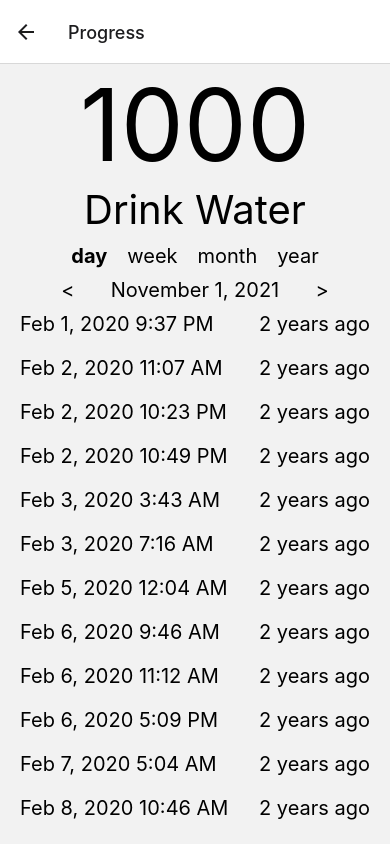
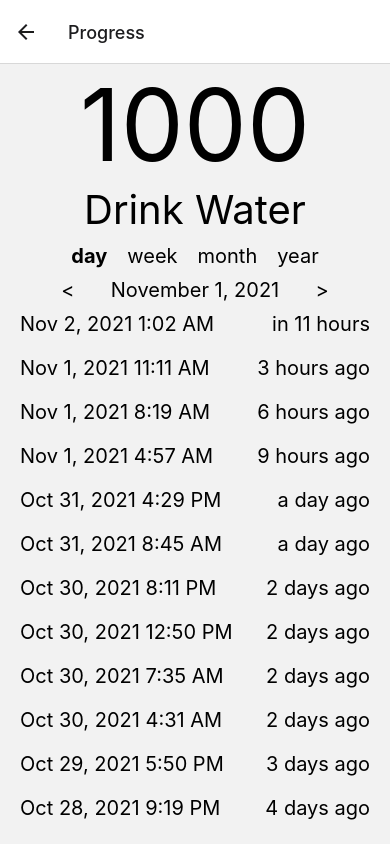
Before and after one commit to sivakar12/habit-builder-react-native, a React Native app: screen / in a window 390 px wide. Both pictures are taken after a click on the element "Drink Water". Built offline with nearby package versions, Linux system fonts and the light colour scheme.

Commit message:
Change log representation in detail component from object to sorted number

```diff
--- a/app/Charts.tsx
+++ b/app/Charts.tsx
@@ -92,9 +92,9 @@ const PeriodChanger = ({periodType, onChange}: PeriodChangerPropType) => {
 }
 
 type ChartsPropType = {
-    logs: HabitLog[]
+    timestampsSortedDown: number[]
 }
-const Charts = ({logs}: ChartsPropType) => {
+const Charts = ({timestampsSortedDown: time}: ChartsPropType) => {
     const [periodType, setPeriodType] = useState(PeriodType.Day)
     return (
         <View style={styles.chartContainer}>
--- a/app/HabitDetailView.tsx
+++ b/app/HabitDetailView.tsx
@@ -13,12 +13,12 @@ import { HabitLog } from './Types';
 import Charts from './Charts'
 
 type LogListProps = {
-    logs: HabitLog[]
+    timestampsSortedDown: number[]
 }
 
-const LogListItem = ({ log }: { log: HabitLog}) => {
-    const absoluteTime = dayjs(log.time).format('lll')
-    const relativeTime = dayjs(log.time).fromNow()
+const LogListItem = ({ millisecond }: { millisecond: number}) => {
+    const absoluteTime = dayjs(millisecond).format('lll')
+    const relativeTime = dayjs(millisecond).fromNow()
     return (
         <View style={styles.logListItem}>
             <Text style={styles.logListItemText}>
@@ -31,12 +31,12 @@ const LogListItem = ({ log }: { log: HabitLog}) => {
     )
 }
 
-const LogList = ({ logs }: LogListProps) => {
+const LogList = ({ timestampsSortedDown }: LogListProps) => {
     return (
         <FlatList
-            data={logs}
-            renderItem={({item}) => <LogListItem log={item}/>}
-            keyExtractor={log => log.time}
+            data={timestampsSortedDown}
+            renderItem={({item}) => <LogListItem millisecond={item}/>}
+            keyExtractor={ms => ms.toString()}
         />
     )
 }
@@ -46,10 +46,11 @@ const HabitDetailView = () => {
 
     const { getHabitById } = useContext(AppContext)
     const habit = getHabitById(habitId)
-
     if (!habit) {
         return <View><Text>404</Text></View>
     }
+    const timestampsSortedDown: number[] =
+        habit.logs.map(l => (new Date(l.time)).getTime()).sort((a, b) => b - a)
 
     return (
         <View style={styles.detailScreen}>
@@ -57,8 +58,8 @@ const HabitDetailView = () => {
                 {habit.logs.length}
             </Text>
             <Text style={styles.habitName}>{habit.name}</Text>
-            <Charts logs={habit.logs}/>
-            <LogList logs={habit.logs}/>
+            <Charts timestampsSortedDown={timestampsSortedDown}/>
+            <LogList timestampsSortedDown={timestampsSortedDown}/>
         </View>
     )
 }
```
